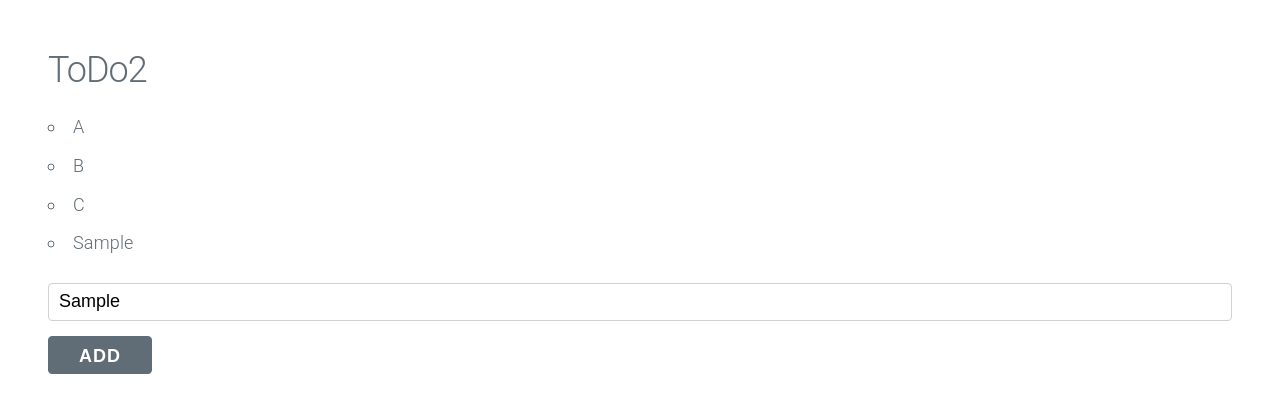
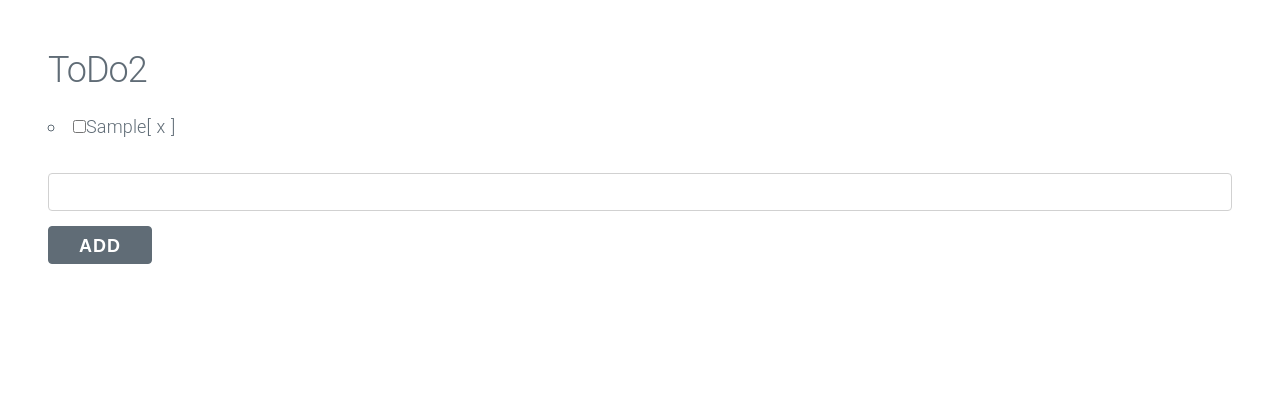
Before and after one commit to BoxPistols/hello-nuxt, a Nuxt app: page /todo2 in a window 1280 px wide. Both pictures are taken after typing "Sample" into the empty fields and a click on the input "Add". Shown: the top 412 px of the page. Built offline with nearby package versions, Linux system fonts and the light colour scheme.

Commit message:
if not todo

```diff
--- a/assets/style.scss
+++ b/assets/style.scss
@@ -7,3 +7,7 @@ body{
 input{
   font-size: 18px;
 }
+.done{
+  text-decoration: line-through;
+  color: #ccc;
+}
--- a/pages/todo2.vue
+++ b/pages/todo2.vue
@@ -2,8 +2,15 @@
 <div id="todo2">
   <h2>ToDo2</h2>
 
-  <ul>
-    <li v-for="todo in todos"> {{ todo }}</li>
+  <ul v-if="todos.length">
+    <li v-for="(todo, index) in todos">
+      <span><input type="checkbox" v-model="todo.isDone"></span>
+      <span :class="{done: todo.isDone}">{{ todo.title }}</span>
+      <span @click="deleteItem(index)">[ x ]</span>
+    </li>
+  </ul>
+  <ul v-else>
+    <li>Nothig to do</li>
   </ul>
 
   <form class="" @submit.prevent="addItem">
@@ -20,12 +27,26 @@ export default {
     msg: "hello",
     name: "",
     newItem: '',
-    todos: ["A", "B", "C"],
+    todos: [
+      // { title: 'taks1', isDone: false },
+      // { title: 'taks2', isDone: false },
+      // { title: 'taks3', isDone: false },
+    ],
   }),
   methods: {
-    addItem: function(e) {
-      this.todos.push(this.newItem)
-    }
+    addItem: function() {
+      let item = {
+        title: this.newItem,
+        isDone: false
+      }
+      this.todos.push(item)
+      this.newItem = ''
+    },
+    deleteItem: function(index) {
+      if (confirm("ok?")) {
+        this.todos.splice(index, 1)
+      }
+    },
   }
 
 }
```
